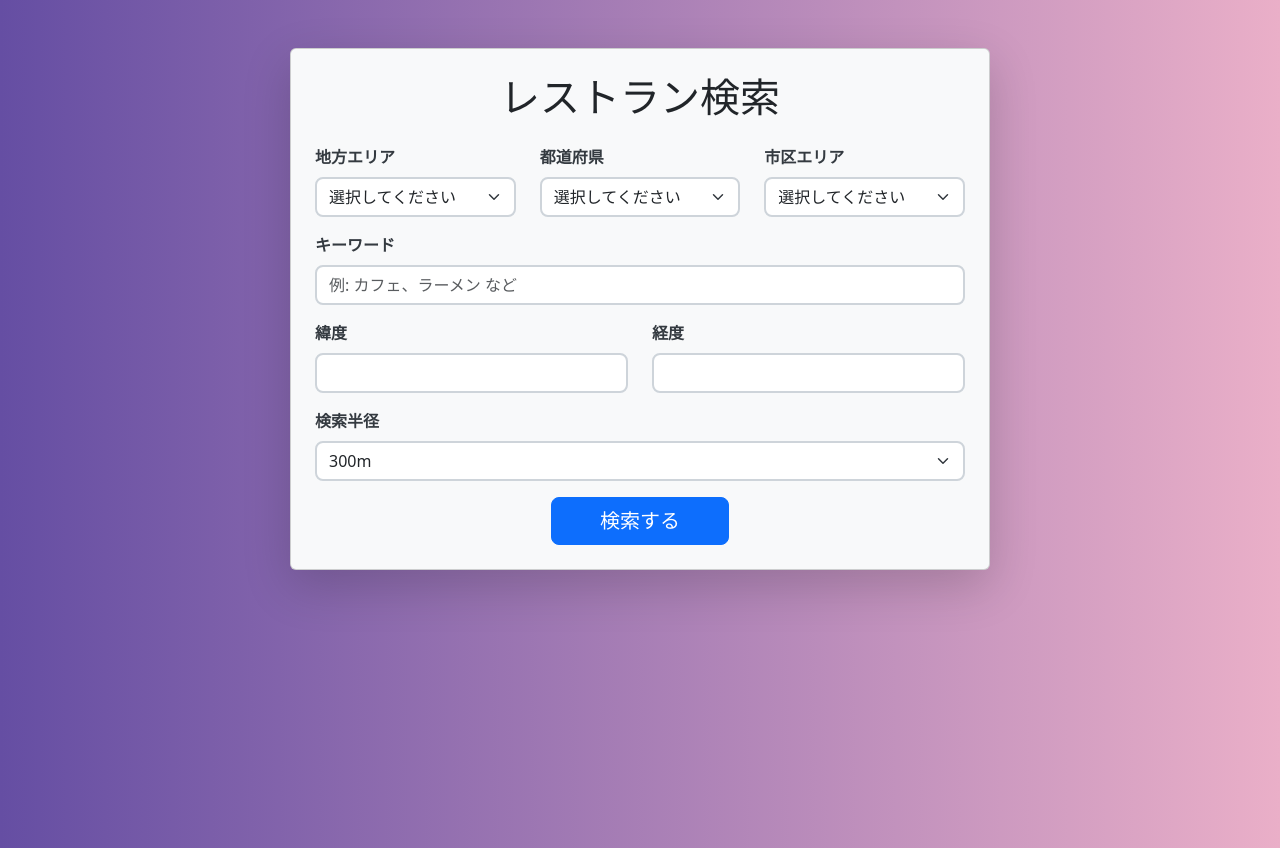
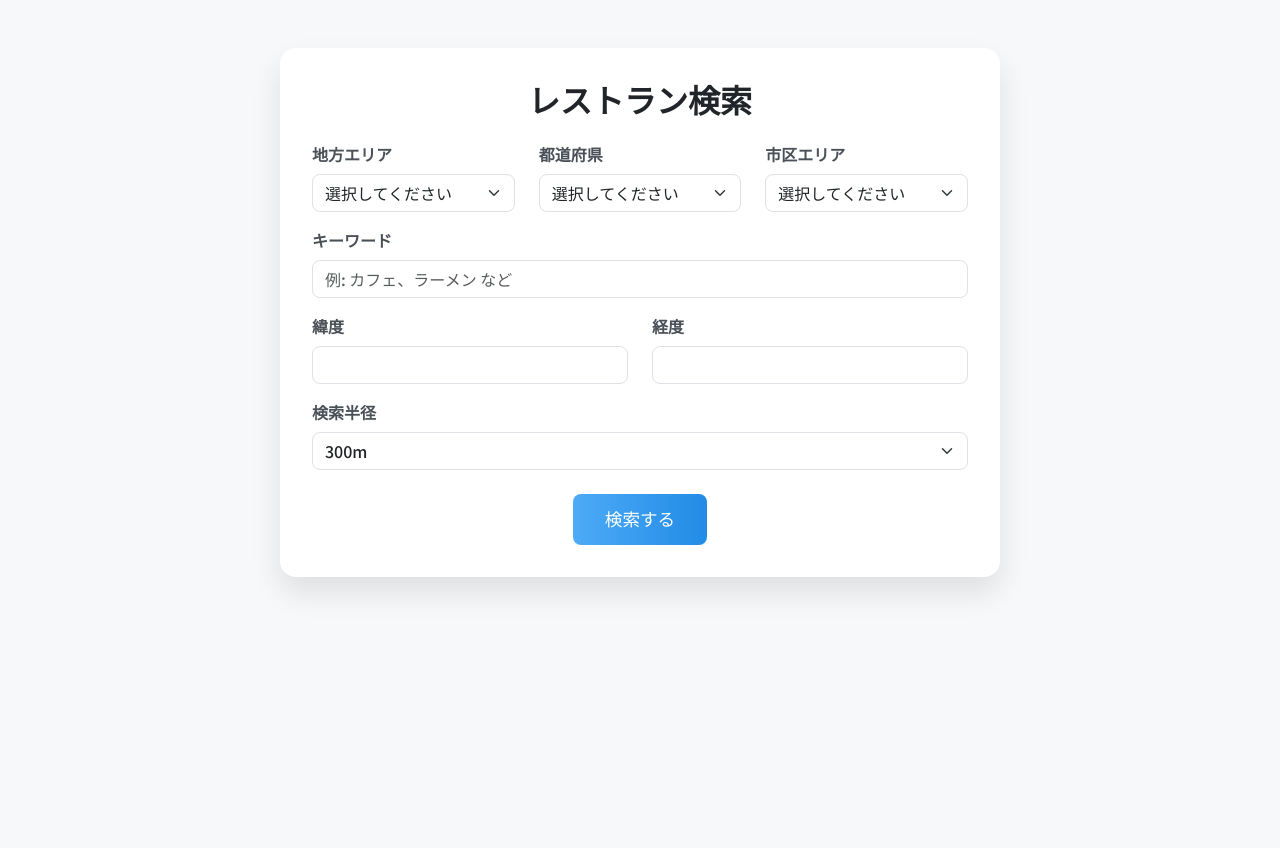
Before and after one commit to tenj1n/restaurant_finder_app, a Flask app: page / in a window 1280 px wide. After the commit the page ends 592 px from the top, so only its background shows below. Run offline with Flask 3, Linux system fonts and the light colour scheme.

Commit message:
検索欄変更

```diff
--- a/templates/index.html
+++ b/templates/index.html
@@ -1,53 +1,71 @@
 <!DOCTYPE html>
 <html lang="ja">
 <head>
-    <meta charset="UTF-8">
+  <meta charset="UTF-8" />
   <title>レストラン検索</title>
-    <link href="https://cdn.jsdelivr.net/npm/bootstrap@5.3.2/dist/css/bootstrap.min.css" rel="stylesheet">
+  <link href="https://cdn.jsdelivr.net/npm/bootstrap@5.3.2/dist/css/bootstrap.min.css" rel="stylesheet" />
+  <link href="https://fonts.googleapis.com/css2?family=Noto+Sans+JP:wght@500;700&display=swap" rel="stylesheet" />
   <style>
-        /* 背景グラデーション */
     body {
-            background: linear-gradient(to right, #654ea3, #eaafc8);
-            min-height: 100vh;
+      font-family: 'Noto Sans JP', sans-serif;
+      background-color: #f6f8fa;
     }
 
-        /* カードにアニメーション */
-        .fade-in {
-            opacity: 0;
-            transform: translateY(30px);
-            animation: fadeInMove 1s forwards;
+    .card-style {
+      border: none;
+      border-radius: 16px;
+      box-shadow: 0 15px 30px rgba(0, 0, 0, 0.1);
+      padding: 2rem;
+      background-color: #ffffff;
     }
 
-        @keyframes fadeInMove {
-            to {
-                opacity: 1;
-                transform: translateY(0);
-            }
+    h1 {
+      font-weight: 700;
+      font-size: 2rem;
+      margin-bottom: 1.5rem;
+      text-align: center;
+      color: #212529;
     }
 
-        /* 入力欄のカスタマイズ */
-        .form-control, .form-select {
-            border-radius: 0.5rem;
-            border: 2px solid #ced4da;
+    .form-label {
+      color: #495057;
+      font-weight: 600;
     }
 
-        /* ラベルを少し濃く */
-        .form-label {
-            font-weight: bold;
-            color: #343a40;
+    .form-control,
+    .form-select {
+      border-radius: 0.5rem;
+      transition: border-color 0.2s, box-shadow 0.2s;
+    }
+
+    .form-control:focus,
+    .form-select:focus {
+      border-color: #4dabf7;
+      box-shadow: 0 0 0 0.2rem rgba(77, 171, 247, 0.25);
+    }
+
+    .btn-gradient {
+      background: linear-gradient(to right, #4dabf7, #228be6);
+      color: white;
+      border: none;
+      border-radius: 0.5rem;
+      padding: 0.75rem 2rem;
+      font-size: 1.1rem;
+      transition: background 0.3s ease;
+    }
+
+    .btn-gradient:hover {
+      background: linear-gradient(to right, #339af0, #1c7ed6);
     }
   </style>
 </head>
 
-<body class="text-white">
-
-<div class="container mt-5">
-    <div class="card bg-light shadow-lg p-4 mx-auto fade-in" style="max-width: 700px;">
-        <h1 class="text-center mb-4 text-dark">レストラン検索</h1>
-
+<body>
+  <div class="container py-5">
+    <div class="card-style mx-auto" style="max-width: 720px;">
+      <h1>レストラン検索</h1>
       <form action="/search" method="post">
-
-            <!-- エリア選択 -->
+        <!-- 地方エリア・都道府県・市区 -->
         <div class="row mb-3">
           <div class="col-md-4">
             <label class="form-label">地方エリア</label>
@@ -65,14 +83,12 @@
               <option value="Z111">沖縄</option>
             </select>
           </div>
-
           <div class="col-md-4">
             <label class="form-label">都道府県</label>
             <select id="pref_area" name="pref_area" class="form-select">
               <option value="">選択してください</option>
             </select>
           </div>
-
           <div class="col-md-4">
             <label class="form-label">市区エリア</label>
             <select id="middle_area" name="middle_area" class="form-select">
@@ -99,7 +115,7 @@
           </div>
         </div>
 
-            <!-- 検索範囲 -->
+        <!-- 検索半径 -->
         <div class="mb-3">
           <label class="form-label">検索半径</label>
           <select name="range" class="form-select">
@@ -111,14 +127,15 @@
           </select>
         </div>
 
-            <!-- 検索ボタン -->
-            <div class="text-center">
-                <button type="submit" class="btn btn-primary btn-lg px-5">検索する</button>
+        <!-- ボタン -->
+        <div class="text-center mt-4">
+          <button type="submit" class="btn btn-gradient">検索する</button>
         </div>
-
       </form>
     </div>
   </div>
+</body>
+</html>
 
 <!-- スクリプト部分 -->
 <script>
```
Lines whose indentation alone changed are shown as unchanged.
